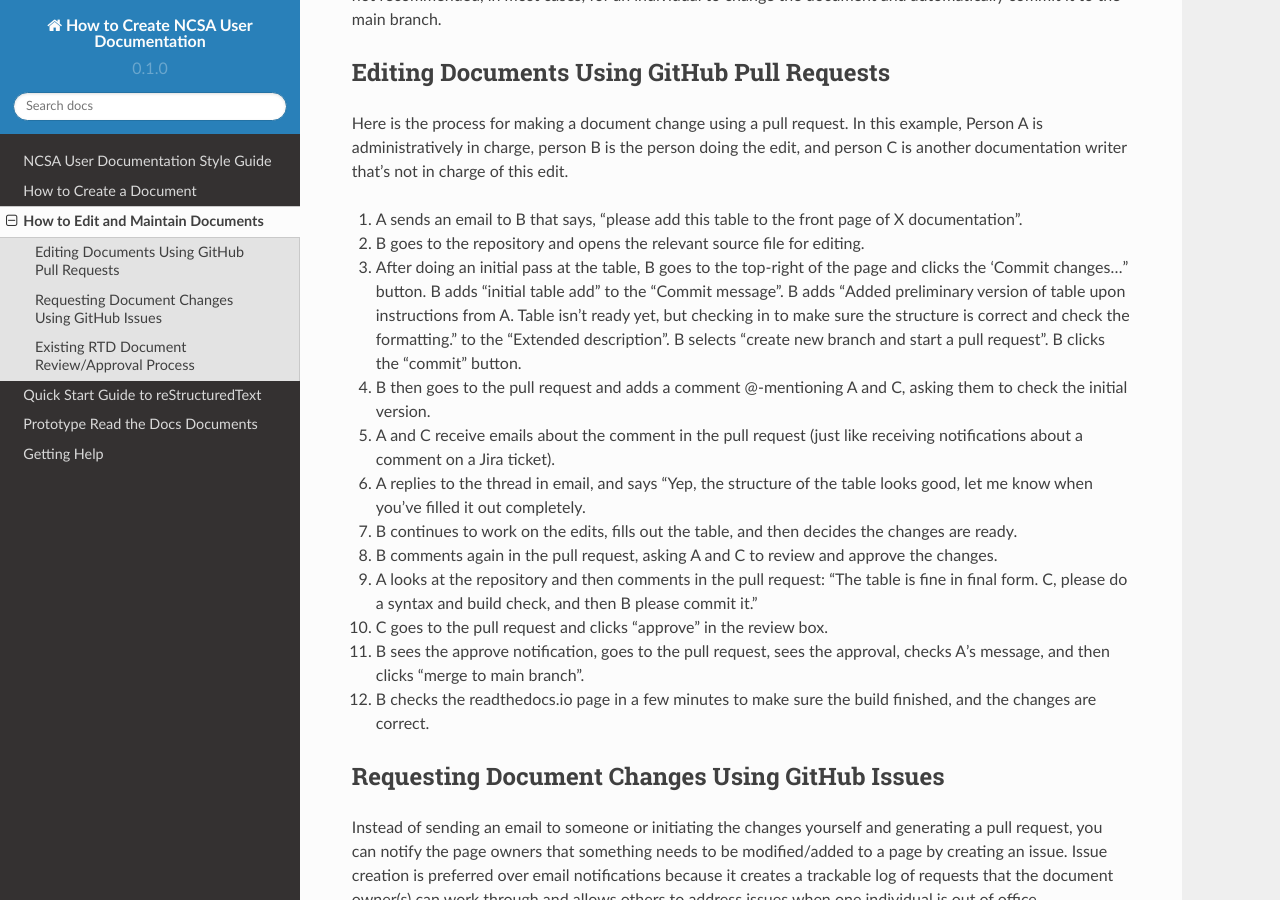
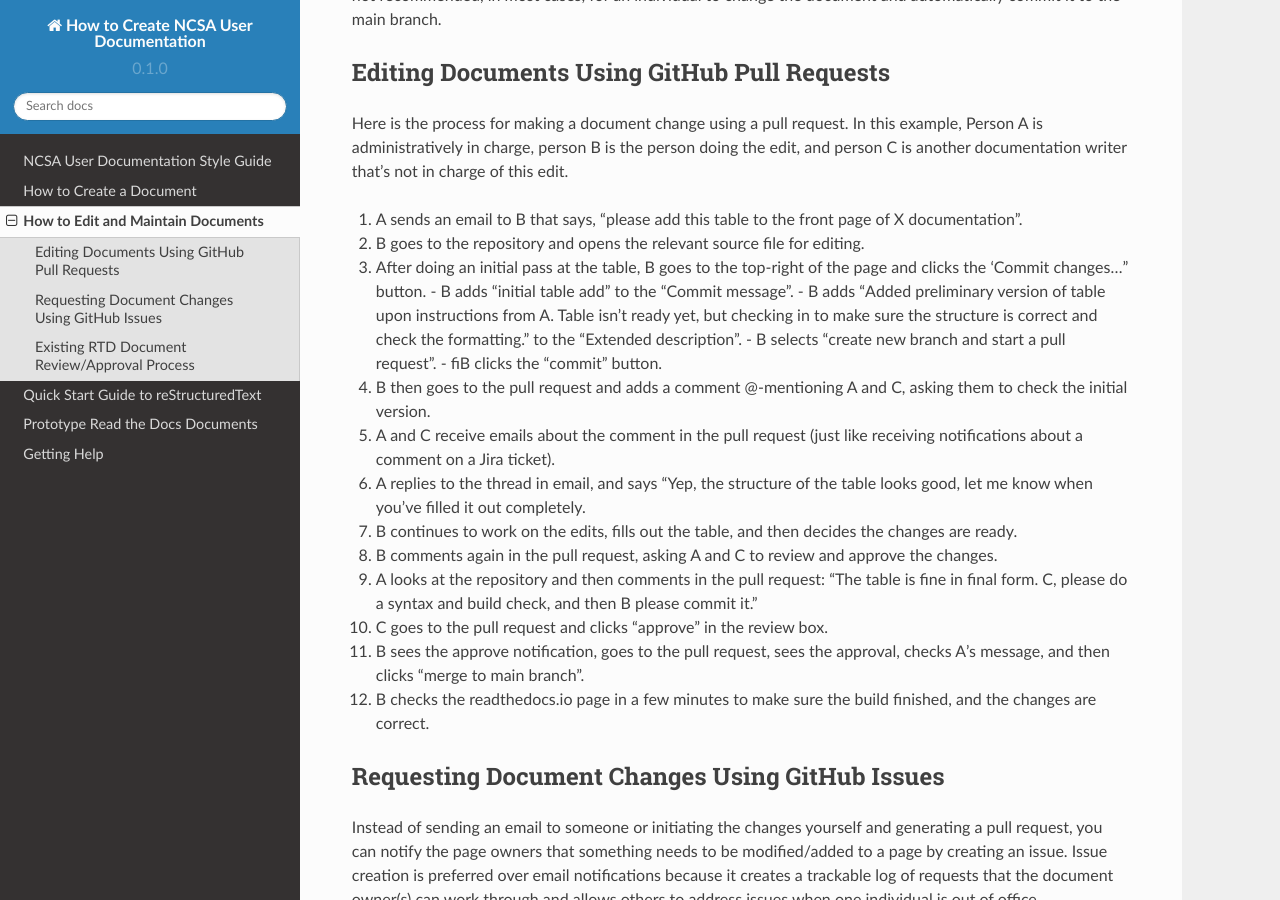
Before and after one commit to lhelms2/howto_rtd, a Sphinx documentation site: the page built from docs/source/maintain.rst, in a window 1280 px wide and 900 px high, scrolled down 416 px. Built offline with Sphinx 7.4.7 and the Read the Docs theme 2.0.0, drawn with Linux system fonts in a browser that asks for light colours.

Commit message:
Update maintain.rst initial table add
Added preliminary version of table upon instructions from A. Table isn't ready yet, but checking in to make sure the structure is correct and check the formatting.

```diff
--- a/docs/source/maintain.rst
+++ b/docs/source/maintain.rst
@@ -17,10 +17,10 @@
 1. A sends an email to B that says, "please add this table to the front page of X documentation".
 2. B goes to the repository and opens the relevant source file for editing.
 3. After doing an initial pass at the table, B goes to the top-right of the page and clicks the 'Commit changes..." button.
-   B adds "initial table add" to the "Commit message".
-   B adds "Added preliminary version of table upon instructions from A.  Table isn't ready yet, but checking in to make sure the structure is correct and check the formatting." to the "Extended description".
-   B selects "create new branch and start a pull request".
-   B clicks the "commit" button.
+   - B adds "initial table add" to the "Commit message".
+   - B adds "Added preliminary version of table upon instructions from A.  Table isn't ready yet, but checking in to make sure the structure is correct and check the formatting." to the "Extended description".
+   - B selects "create new branch and start a pull request".
+   - ﬁB clicks the "commit" button.
 4. B then goes to the pull request and adds a comment @-mentioning A and C, asking them to check the initial version.
 5. A and C receive emails about the comment in the pull request (just like receiving notifications about a comment on a Jira ticket).
 6. A replies to the thread in email, and says "Yep, the structure of the table looks good, let me know when you've filled it out completely.
```
